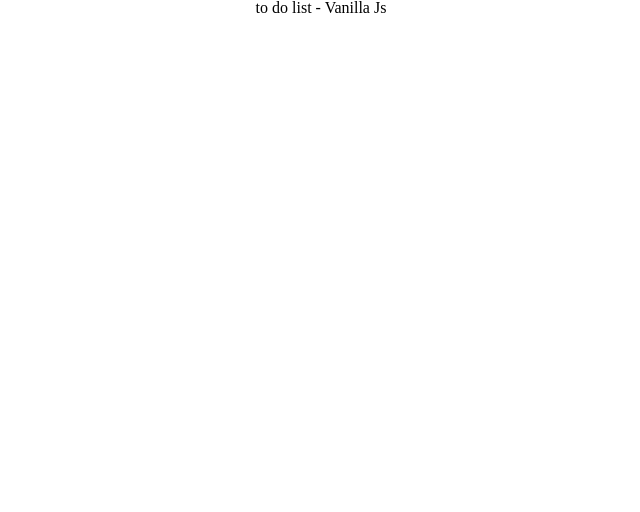
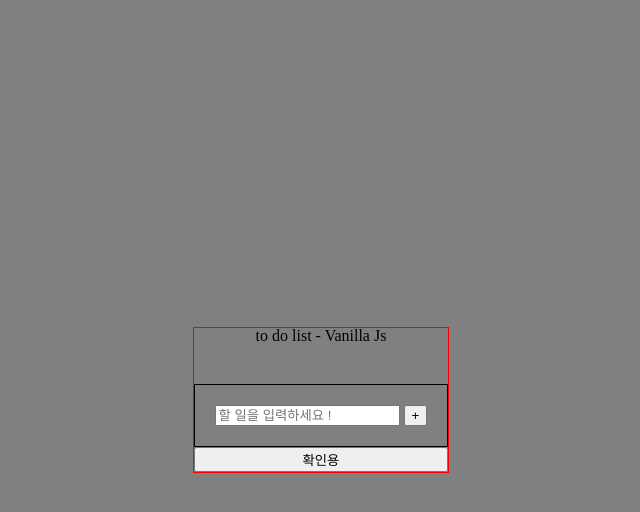
Before and after one commit to jueun11/to-do-list-vanilla-js, a website built with webpack: page index.html in a window 1280 px wide. Shown: the whole page, without its empty margins (319-959 px from the left). Built offline with nearby package versions, Linux system fonts and the light colour scheme.

Commit message:
Update: 기초 input 및 button, ul

```diff
--- a/index.html
+++ b/index.html
@@ -7,9 +7,20 @@
     <title>to do list - Vanilla Js</title>
   </head>
   <body>
-    <div>
-      <h1>to do list - Vanilla Js</h1>
-      <ul></ul>
+    <div id="root">
+      <section>
+        <h1>to do list - Vanilla Js</h1>
+        <div class="TodoAdd">
+          <input
+            class="TodoAddInput"
+            type="text"
+            placeholder="할 일을 입력하세요 !"
+          />
+          <button class="TodoAddBtn">+</button>
+        </div>
+        <button class="test">확인용</button>
+        <ul class="TodoList"></ul>
+      </section>
     </div>
   </body>
 </html>
```
